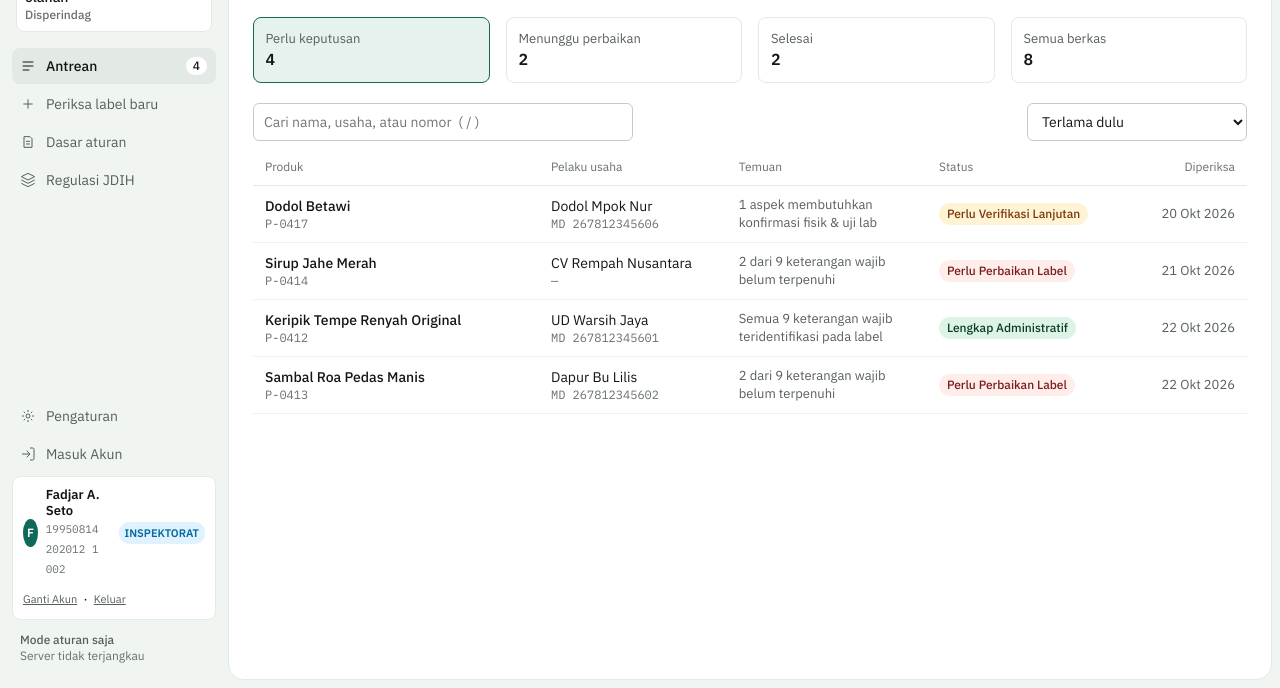
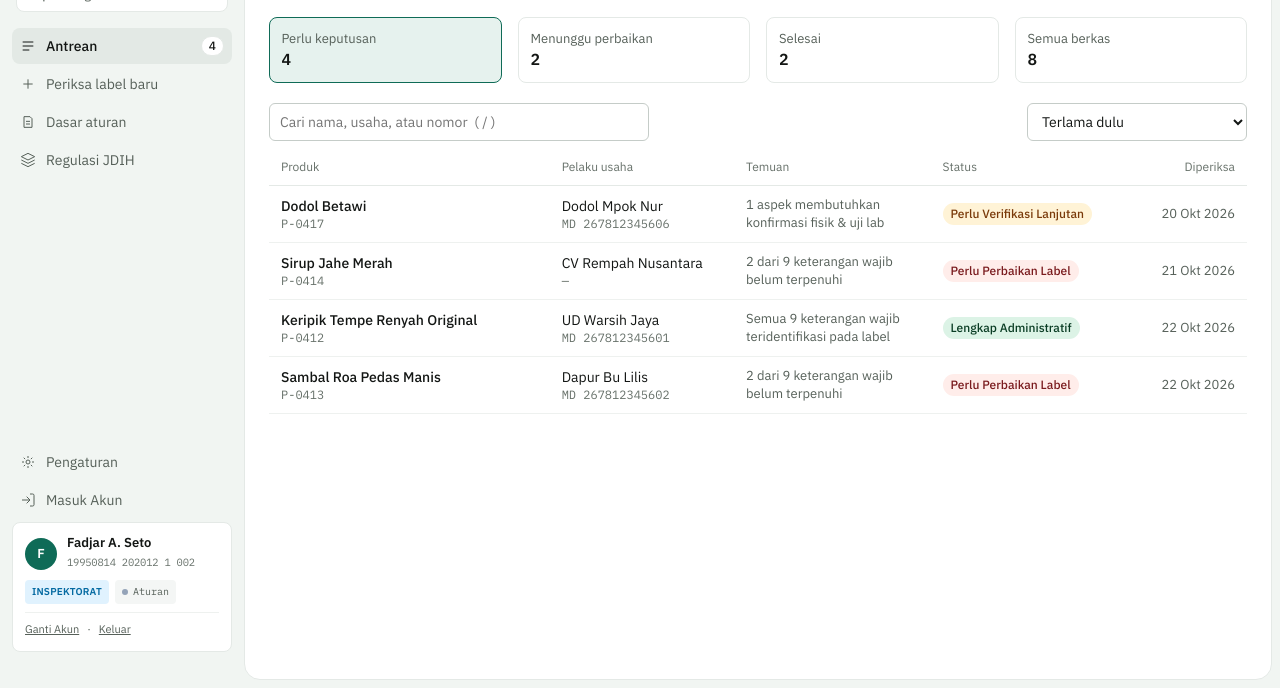
Before and after one commit to Ddos-spec/bpom-compliance, a website with bundled scripts: page public/index.html in a window 1280 px wide. Shown: the part 112-800 px from the top of the page. Built offline with nearby package versions, Linux system fonts and the light colour scheme; files whose address does not match are found by name.

Commit message:
fix(ui-aesthetic): resolve awkward NIP text wrap, streamline sidebar profile card, integrate Cybernetic Eye 2.0 visual linter

```diff
--- a/public/app.css
+++ b/public/app.css
@@ -23,7 +23,7 @@
   --radius-card: 8px; --radius-control: 6px; --radius-sheet: 16px;
   --font: "IBM Plex Sans", system-ui, -apple-system, "Segoe UI", sans-serif;
   --mono: "IBM Plex Mono", ui-monospace, Consolas, monospace;
-  --gap: 16px; --pad: 24px; --sidebar: 228px; --inset: 8px;
+  --gap: 16px; --pad: 24px; --sidebar: 244px; --inset: 8px;
 }
 *, *::before, *::after { box-sizing: border-box; }
 html { -webkit-text-size-adjust: 100%; }
@@ -68,7 +68,7 @@
 .actions { display: flex; gap: 8px; flex-wrap: wrap; }
 
 /* ---- controls ---- */
-.btn { display: inline-flex; align-items: center; justify-content: center; gap: 8px; min-height: 36px; padding: 0 14px; border-radius: var(--radius-control); border: 1px solid var(--control); background: var(--surface); font-weight: 500; cursor: pointer; transition: background-color .15s ease, border-color .15s ease; }
+.btn { display: inline-flex; align-items: center; justify-content: center; gap: 8px; min-height: 36px; padding: 0 14px; border-radius: var(--radius-control); border: 1px solid var(--control); background: var(--surface); font-weight: 500; white-space: nowrap; cursor: pointer; transition: background-color .15s ease, border-color .15s ease; }
 .btn:hover { background: var(--raised); }
 .btn:active { transform: translateY(1px); }
 .btn.primary { background: var(--text); border-color: var(--text); color: #fff; }
--- a/public/app.js
+++ b/public/app.js
@@ -558,23 +558,30 @@
   const s = auth.currentSession();
   const u = s.user;
   const r = s.role;
+  const aiActive = Boolean(state.ai?.ai);
   box.innerHTML = `
     <div class="user-profile-card">
-      <div class="user-profile-row">
-        <div style="display:flex;align-items:center;gap:8px">
-          <div class="user-avatar">${esc((u.name || 'P')[0])}</div>
-          <div>
-            <div class="user-name">${esc(u.name)}</div>
-            <div class="user-nip">${esc(u.nip || '-')}</div>
-          </div>
+      <div class="user-profile-top">
+        <div class="user-avatar">${esc((u.name || 'P')[0])}</div>
+        <div class="user-meta">
+          <div class="user-name" title="${esc(u.name)}">${esc(u.name)}</div>
+          <div class="user-nip" title="NIP: ${esc(u.nip || '-')}">${esc(u.nip || '-')}</div>
         </div>
+      </div>
+      <div class="user-badges-row">
         <span class="user-role-badge ${esc(r.id)}">${esc(r.badge)}</span>
+        <span class="ai-engine-pill">
+          <span class="ai-engine-dot ${aiActive ? '' : 'off'}"></span>
+          ${aiActive ? 'AI Aktif' : 'Aturan'}
+        </span>
       </div>
       <div class="user-actions">
         <a href="#/login">Ganti Akun</a> ·
         <button id="logoutBtn" type="button">Keluar</button>
       </div>
     </div>`;
+  const foot = $('#aiState');
+  if (foot) foot.innerHTML = '';
   $('#logoutBtn')?.addEventListener('click', () => {
     auth.logout();
     updateUserBox();
@@ -746,6 +753,5 @@
 skeleton();
 api.status().then((s) => {
   state.ai = s;
-  $('#aiState').innerHTML = s.ai ? `<b>AI aktif</b><br>${esc(s.model)}` : `<b>Mode aturan saja</b><br>${s.offline ? 'Server tidak terjangkau' : 'AI belum dikonfigurasi'}`;
   route();
 });
--- a/public/dual-ai.css
+++ b/public/dual-ai.css
@@ -37,17 +37,22 @@
 .ba-foot { display: flex; justify-content: space-between; margin-top: 20px; padding-top: 12px; border-top: 1px solid var(--rule); font-size: 12px; color: var(--muted); }
 
 
-/* ===== Autentikasi & RBAC Components ===== */
-.user-profile-card { margin-top: auto; padding: 10px; background: var(--surface); border: 1px solid var(--border); border-radius: 8px; display: grid; gap: 6px; }
-.user-profile-row { display: flex; align-items: center; justify-content: space-between; }
-.user-avatar { width: 28px; height: 28px; border-radius: 50%; background: var(--accent); color: #fff; display: grid; place-items: center; font-weight: 600; font-size: 12px; }
-.user-role-badge { font-size: 11px; padding: 1px 6px; border-radius: 10px; font-weight: 600; text-transform: uppercase; }
+/* ===== Autentikasi & RBAC Components (Polished Aesthetic) ===== */
+.user-profile-card { margin-top: auto; padding: 12px; background: var(--surface); border: 1px solid var(--border); border-radius: 8px; display: flex; flex-direction: column; gap: 8px; }
+.user-profile-top { display: flex; align-items: center; gap: 10px; min-width: 0; }
+.user-avatar { width: 32px; height: 32px; border-radius: 50%; background: var(--accent); color: #fff; display: grid; place-items: center; font-weight: 600; font-size: 13px; flex-shrink: 0; }
+.user-meta { min-width: 0; flex: 1; }
+.user-name { font-weight: 600; font-size: 13px; line-height: 16px; white-space: nowrap; overflow: hidden; text-overflow: ellipsis; }
+.user-nip { font-family: var(--mono); font-size: 10.5px; letter-spacing: -0.02em; color: var(--faint); white-space: nowrap; overflow: hidden; text-overflow: ellipsis; margin-top: 1px; }
+.user-badges-row { display: flex; align-items: center; gap: 6px; }
+.user-role-badge { font-size: 10px; padding: 2px 7px; border-radius: 4px; font-weight: 600; letter-spacing: .02em; text-transform: uppercase; white-space: nowrap; flex-shrink: 0; }
 .user-role-badge.petugas { background: #e0f2fe; color: #0369a1; }
 .user-role-badge.auditor { background: #fef3c7; color: #92400e; }
 .user-role-badge.admin { background: #f3e8ff; color: #6b21a8; }
-.user-name { font-weight: 600; font-size: 13px; line-height: 16px; }
-.user-nip { font-family: var(--mono); font-size: 11px; color: var(--faint); }
-.user-actions { display: flex; gap: 6px; margin-top: 4px; }
+.ai-engine-pill { font-size: 10px; padding: 2px 7px; border-radius: 4px; background: var(--raised); color: var(--muted); font-family: var(--mono); display: inline-flex; align-items: center; gap: 5px; white-space: nowrap; flex-shrink: 0; }
+.ai-engine-dot { width: 6px; height: 6px; border-radius: 50%; background: #10b981; }
+.ai-engine-dot.off { background: #94a3b8; }
+.user-actions { display: flex; align-items: center; gap: 8px; padding-top: 6px; border-top: 1px solid var(--rule); font-size: 11px; color: var(--muted); }
 .user-actions a, .user-actions button { font-size: 11px; color: var(--muted); background: none; border: 0; padding: 0; cursor: pointer; text-decoration: underline; }
 .user-actions a:hover, .user-actions button:hover { color: var(--text); }
 
```
Also changed, not shown: e2e/run.cjs (+28 -0 lines).
